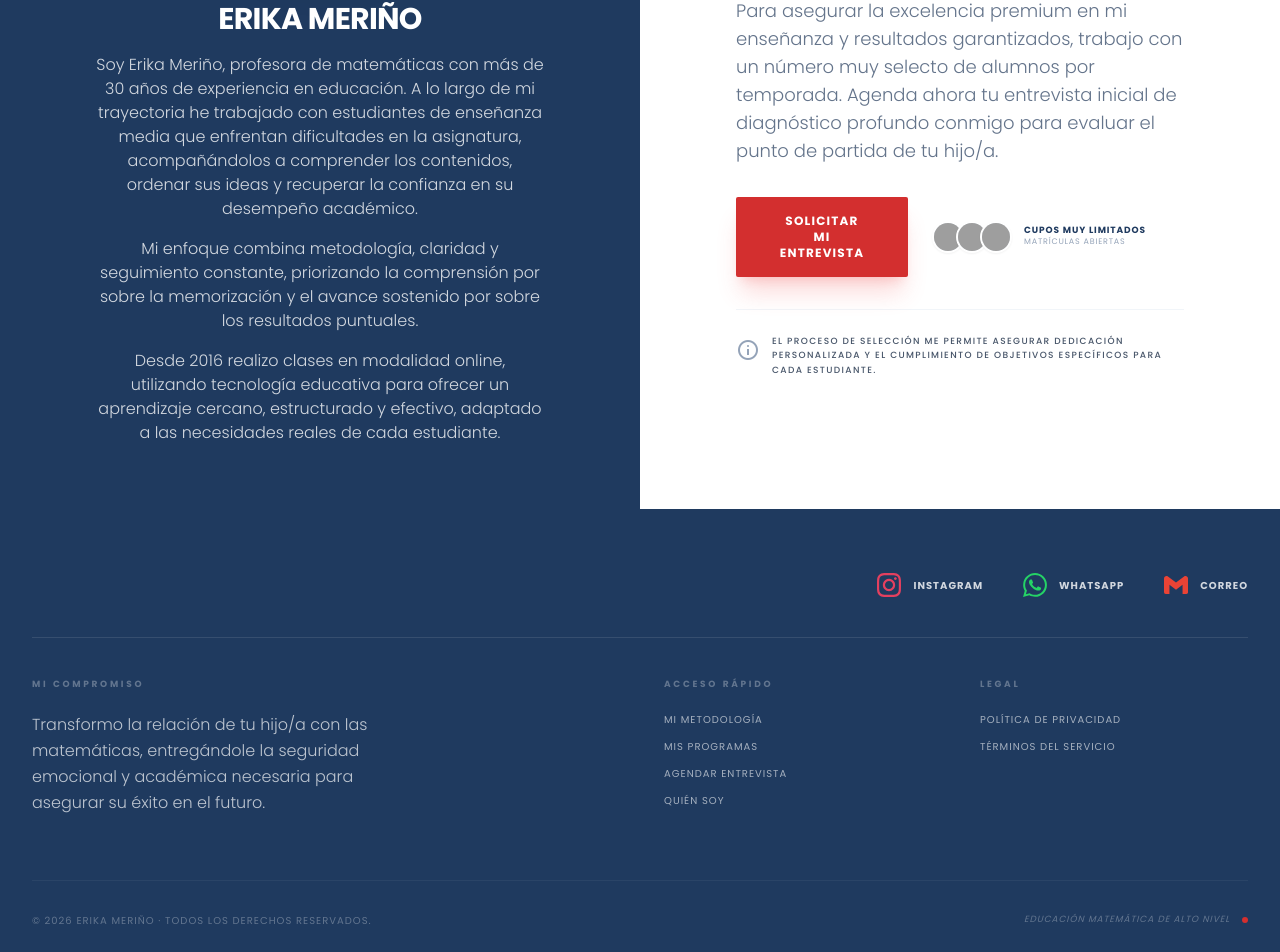
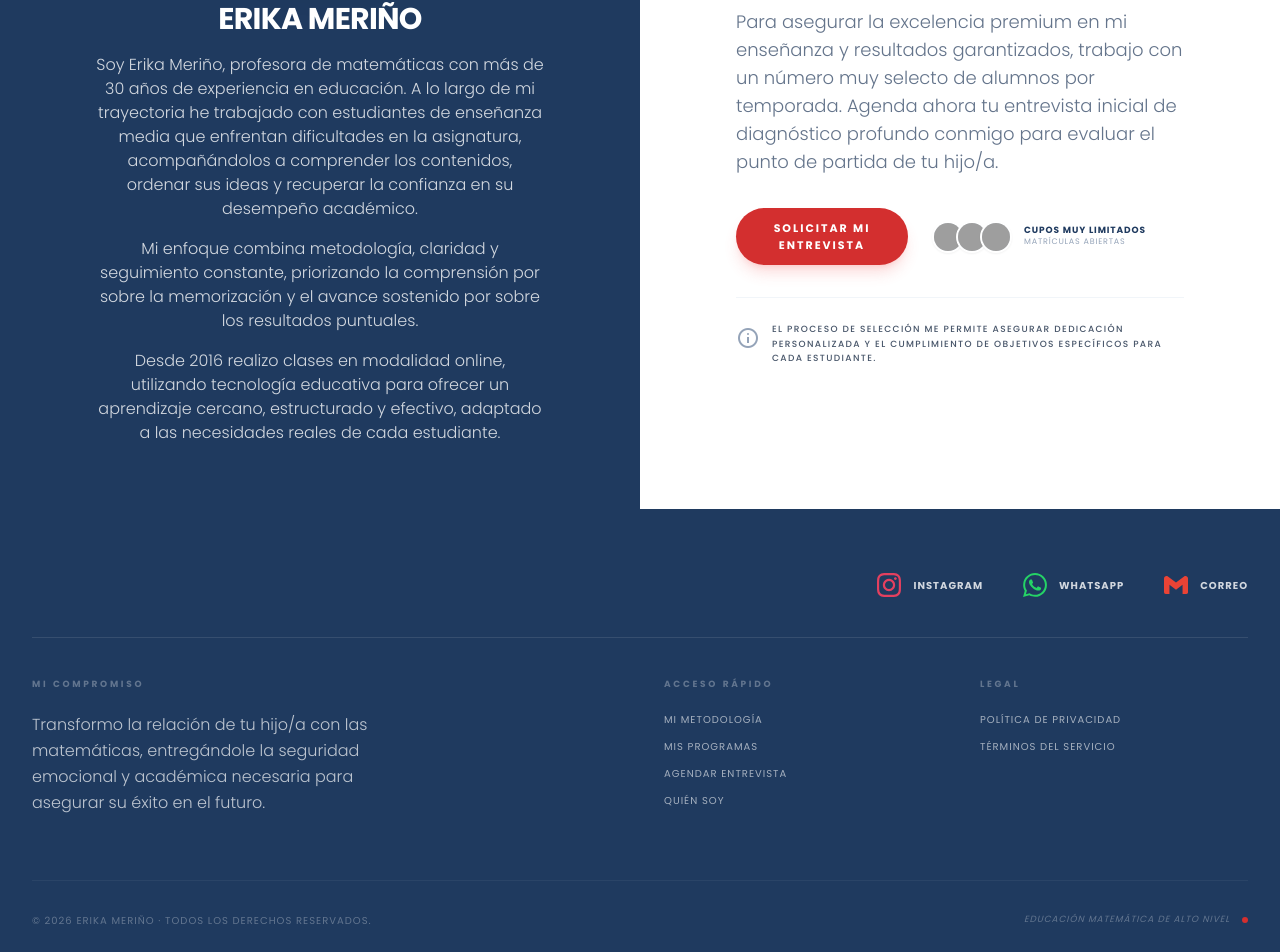
Before and after one commit to Andy-Montes/erikalaprofedemate, a React (Vite) app: page / in a window 1280 px wide. Shown: the part 2975-3927 px from the top of the page. Built offline with nearby package versions, Linux system fonts and the light colour scheme; grey boxes are pictures that could not be loaded.

Commit message:
Adjust interview button size and border radius

```diff
--- a/components/ContactForm.tsx
+++ b/components/ContactForm.tsx
@@ -85,7 +85,7 @@ const ContactForm: React.FC<ContactFormProps> = ({ onOpenModal }) => {
             <div className="flex flex-col sm:flex-row items-center gap-6">
               <button
                 onClick={() => onOpenModal(interviewUrl)}
-                className="w-full sm:w-auto bg-brandRed text-white font-bold py-4 px-10 rounded-sm uppercase tracking-widest hover:bg-red-700 transition-all shadow-xl shadow-red-500/20 text-center text-xs"
+                className="w-full sm:w-auto bg-brandRed text-white font-bold py-3 px-6 rounded-full uppercase tracking-[0.18em] hover:bg-red-700 transition-all shadow-lg shadow-red-500/20 text-center text-[11px]"
               >
                 Solicitar Mi Entrevista
               </button>
```
